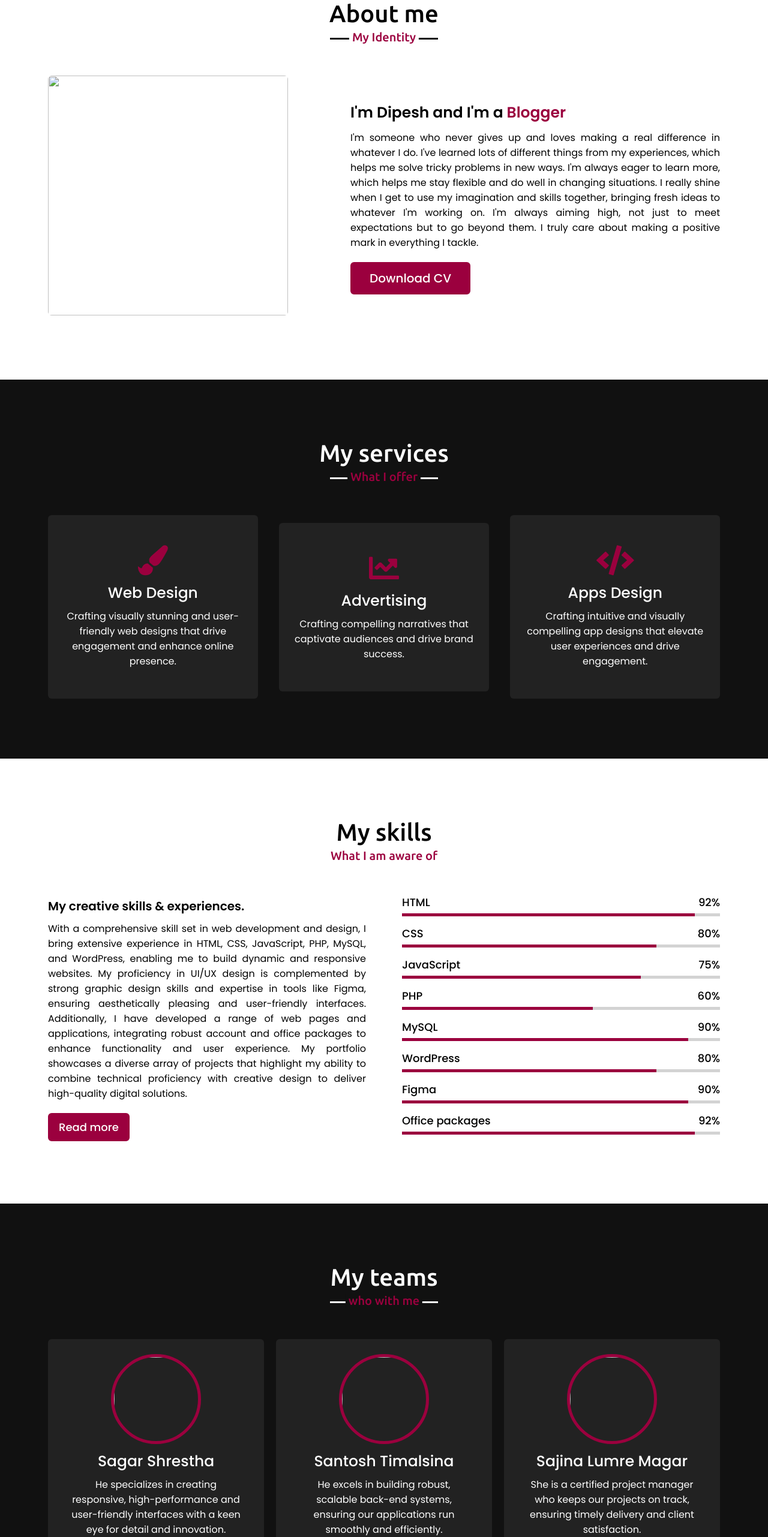
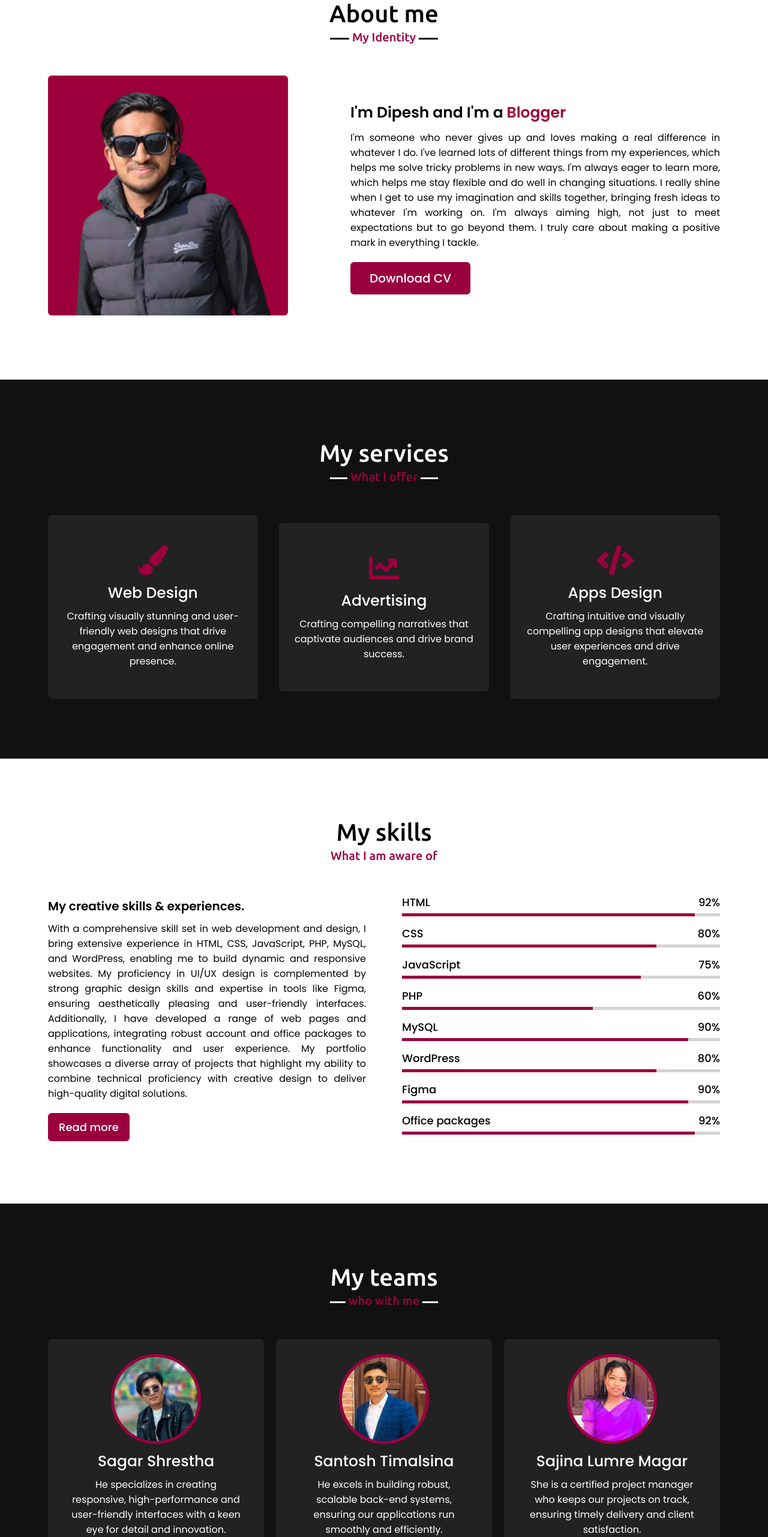
Before and after one commit to Dipesh0605/dipesh, a plain HTML site: page index.html in a window 1280 px wide. Shown: the part 900-3463 px from the top of the page at 60% size. Drawn offline with nearby package versions, Linux system fonts and the light colour scheme; files whose address does not match are found by name.

Commit message:
Update index.html

```diff
--- a/index.html
+++ b/index.html
@@ -53,7 +53,7 @@
             <h2 class="title">About me</h2>
             <div class="about-content">
                 <div class="column left">
-                    <img src="images/profile.png" alt="">
+                    <img src="profile.png" alt="">
                 </div>
                 <div class="column right">
                     <div class="text">I'm Dipesh and I'm a <span class="typing-2"></span></div>
@@ -175,35 +175,35 @@
             <div class="carousel owl-carousel">
                 <div class="card">
                     <div class="box">
-                        <img src="images/profile-2.jpeg" alt="">
+                        <img src="profile-2.jpeg" alt="">
                         <div class="text">Yubraj Khadka</div>
                         <p>He brings over a decade of experience in UX/UI design, transforming complex ideas into seamless user journeys.</p>
                     </div>
                 </div>
                 <div class="card">
                     <div class="box">
-                        <img src="images/profile-3.jpeg" alt="">
+                        <img src="profile-3.jpeg" alt="">
                         <div class="text">Sagar Shrestha</div>
                         <p>He specializes in creating responsive, high-performance and user-friendly interfaces with a keen eye for detail and innovation.</p>
                     </div>
                 </div>
                 <div class="card">
                     <div class="box">
-                        <img src="images/profile-4.jpeg" alt="">
+                        <img src="profile-4.jpeg" alt="">
                         <div class="text">Santosh Timalsina</div>
                         <p>He excels in building robust, scalable back-end systems, ensuring our applications run smoothly and efficiently.</p>
                     </div>
                 </div>
                 <div class="card">
                     <div class="box">
-                        <img src="images/profile-5.jpeg" alt="">
+                        <img src="profile-5.jpeg" alt="">
                         <div class="text">Sajina Lumre Magar</div>
                         <p>She is a certified project manager who keeps our projects on track, ensuring timely delivery and client satisfaction.</p>
                     </div>
                 </div>
                 <div class="card">
                     <div class="box">
-                        <img src="images/profile-6.jpg" alt="">
+                        <img src="profile-6.jpg" alt="">
                         <div class="text">Narayan Bishwokarma</div>
                         <p>His meticulous approach to testing guarantees that our products meet the highest standards of quality and reliability.</p>
                     </div>
```
